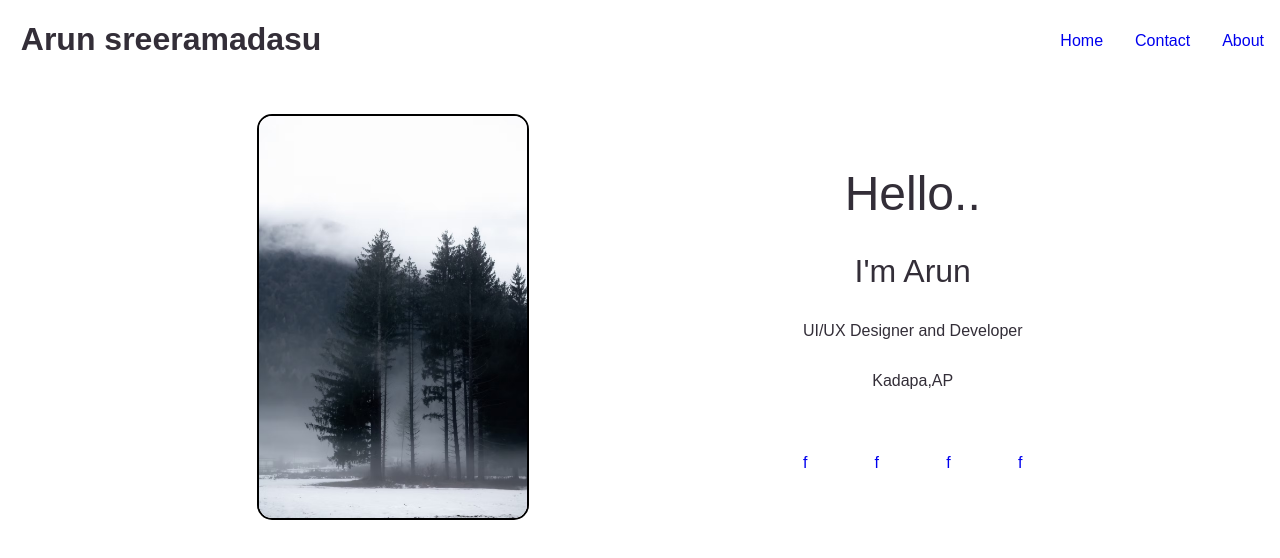
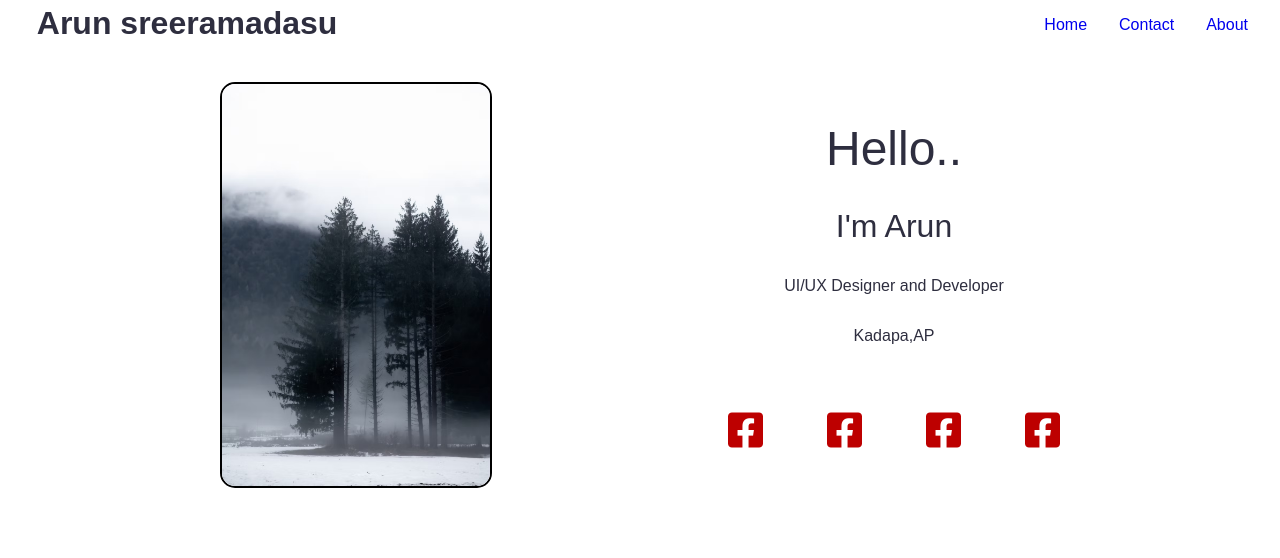
Before and after one commit to sreeramadasuarun/flex, a plain HTML site: page index.html in a window 1280 px wide. Drawn offline with Linux system fonts and the light colour scheme.

Commit message:
almost done

```diff
--- a/index.html
+++ b/index.html
@@ -7,6 +7,12 @@
     <meta name="viewport" content="width=device-width, initial-scale=1.0">
     <title>flex</title>
 
+    <!-- ....fontAwesome.... -->
+    <link rel="stylesheet" href="https://cdnjs.cloudflare.com/ajax/libs/font-awesome/6.2.1/css/all.min.css"
+        integrity="sha512-MV7K8+y+gLIBoVD59lQIYicR65iaqukzvf/nwasF0nqhPay5w/9lJmVM2hMDcnK1OnMGCdVK+iQrJ7lzPJQd1w=="
+        crossorigin="anonymous" referrerpolicy="no-referrer" />
+
+    <!-- ....styles... -->
     <link rel="stylesheet" href="./styles/styles.css">
 </head>
 
@@ -40,10 +46,11 @@
                 </div>
                 <div class="head-social-icons">
                     <ul class="social-links">
-                        <li><a href="#">f</a></li>
-                        <li><a href="#">f</a></li>
-                        <li><a href="#">f</a></li>
-                        <li><a href="#">f</a></li>
+                        <li><a href="#"><i class="fa-brands fa-square-facebook"></i></a></li>
+                        <li><a href="#"><i class="fa-brands fa-square-facebook"></i></a></li>
+                        <li><a href="#"><i class="fa-brands fa-square-facebook"></i></a></li>
+                        <li><a href="#"><i class="fa-brands fa-square-facebook"></i></a></li>
+
                     </ul>
                 </div>
             </div>
--- a/styles/styles.css
+++ b/styles/styles.css
@@ -9,12 +9,13 @@ html {
 }
 
 body {
-    color: rgb(51, 46, 56);
     font-family: 'Poppins', sans-serif;
+    color: rgb(46, 46, 63);
 }
 
 li a {
     text-decoration: none;
+
 }
 
 ul {
@@ -29,7 +30,8 @@ ul {
 .nav {
     display: flex;
     justify-content: space-between;
-    margin: 1rem 1rem;
+    margin: 0rem 2rem;
+
 }
 
 .nav-links {
@@ -37,6 +39,7 @@ ul {
     flex-direction: row;
     gap: 2rem;
     margin: 1rem 0px;
+
 }
 
 .logo {
@@ -90,11 +93,17 @@ ul {
 }
 
 
-
 .social-links {
     display: flex;
     flex-direction: row;
     justify-content: space-between;
+    gap: 4rem;
+}
+
+.social-links a {
+    font-size: 2.5rem;
+    color: rgb(189, 0, 0);
+
 }
 
 img {
```
